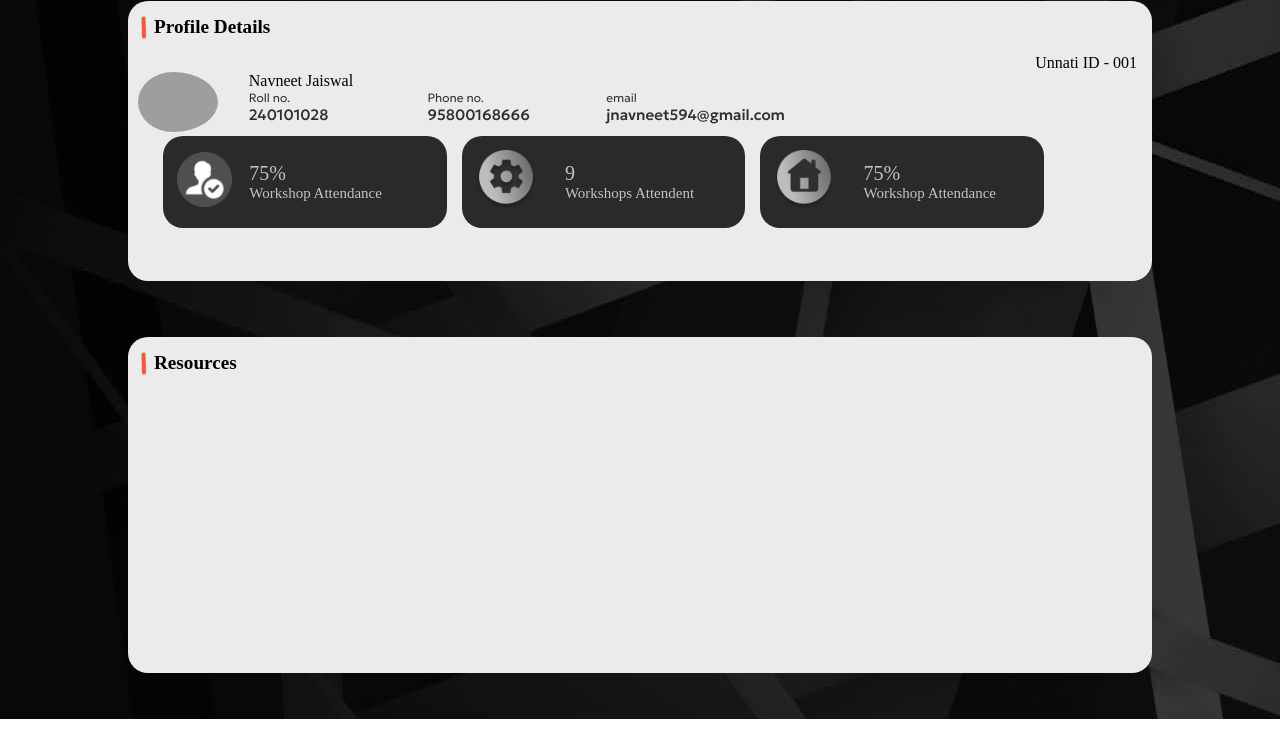
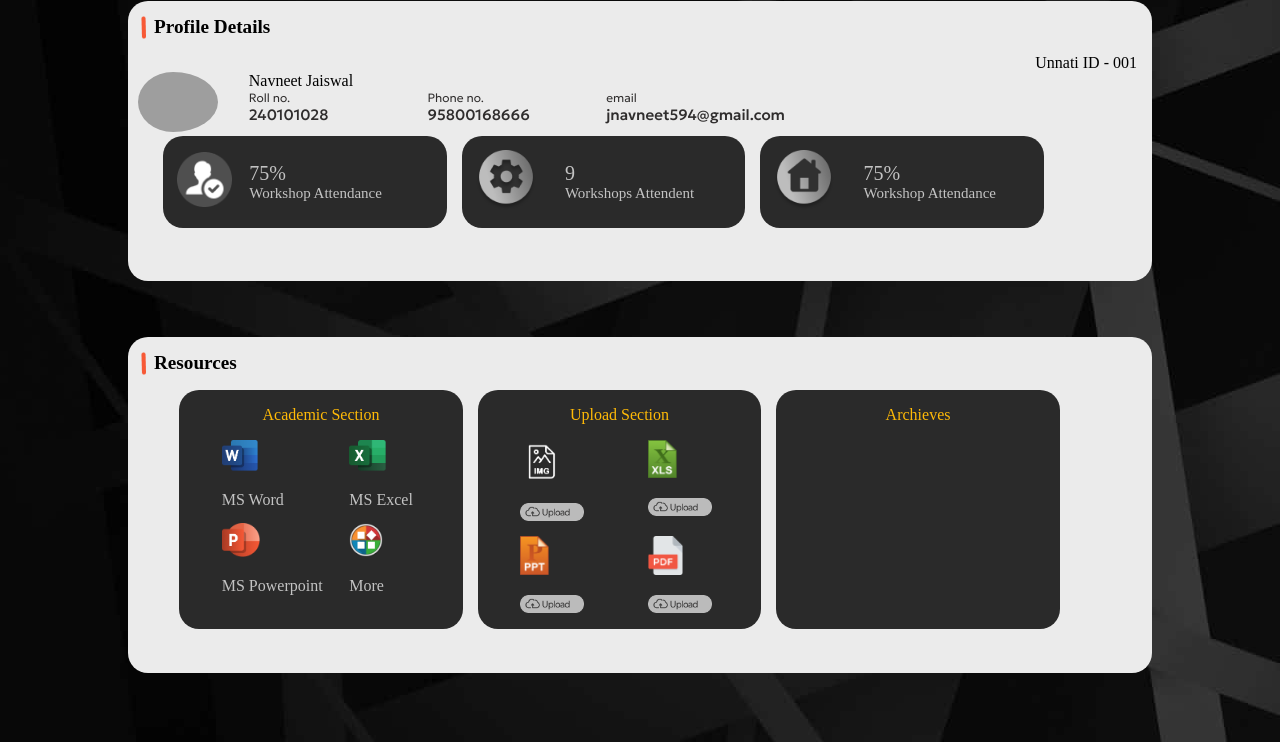
Before and after one commit to itznavneet/unnati-profilepage, a plain HTML site: page index.html in a window 1280 px wide. Shown: the part 81-823 px from the top of the page. Before the commit the page ends 800 px from the top, so only its background shows below. Drawn offline with Linux system fonts and the light colour scheme; grey boxes are pictures that could not be loaded; a web font is replaced by a local one.

Commit message:
Update index.html

```diff
--- a/index.html
+++ b/index.html
@@ -1,5 +1,6 @@
 <!DOCTYPE html>
 <html lang="en">
+
 <head>
     <meta charset="UTF-8">
     <meta name="viewport" content="width=device-width, initial-scale=1.0">
@@ -7,10 +8,11 @@
     <link rel="stylesheet" href="style.css">
 
 </head>
+
 <body>
     <header>
         <div class="left">
-           <img src="LOGO 1.png" alt="logo" height="70px" >
+            <img src="LOGO 1.png" alt="logo" height="70px">
         </div>
         <div class="right">
             <img src="HOME (1).png" alt="" height="50px">
@@ -28,7 +30,8 @@
             </div>
             <div class="content1">
                 <div class="profile_photo">
-            <img src="https://cdn.pixabay.com/photo/2015/10/05/22/37/blank-profile-picture-973460_1280.png" alt="">
+                    <img src="https://cdn.pixabay.com/photo/2015/10/05/22/37/blank-profile-picture-973460_1280.png"
+                        alt="">
                 </div>
                 <div class="float">
                     <div class="name">Navneet Jaiswal</div>
@@ -95,13 +98,68 @@
                 <img src="Line 15.png" alt="">
                 <span> Resources</span>
             </div>
-      <div class="akhirilbox">
-       <div></div>
-       <div></div>
-       <div></div>
+            <div class="lastmaterial" style="display: grid; grid-template-columns: 1fr 1fr 1fr; height: 70%; column-gap: 15px;
+    width: 86%; justify-content: right;
+    position: relative;
+    left: 5%;">
+                <div class="last1" style="background-color: #2A2A2A; border: none;
+        border-radius: 20px; height: 68%;
+        background-color: #2A2A2A;">
+        <p style="color: #FFBA07 ; text-align: center;">Academic Section</p>
+        <div class="llb1" style="display: grid;  grid-template-columns: 45% 45%; grid-template-rows: 30% 30%; position: relative; left: 15%; ">
+            <div class="ll1">
+                <img src="🦆 icon _ms word_.png " alt="" height="38%">
+                <p style="color: #C3C3C3;">MS Word</p>
+            </div>
+            <div class="ll1">
+                <img src="🦆 icon _ms excel_.png" alt=""  height="38%">
+                <p style="color: #C3C3C3;">MS Excel</p>
+            </div>
+            <div class="ll1">
+                <img src="🦆 icon _ms powerpoint_.png" alt=""  height="40%">
+                <p style="color: #C3C3C3;">MS Powerpoint</p>
+            </div>
+            <div class="ll1">
+                <img src="🦆 icon _applications other_.png" alt=""  height="40%">
+                <p style="color: #C3C3C3;">More</p>
+            </div>
+        </div>
+    </div>
+                <div class="last2" style="background-color: #2A2A2A; border: none;
+        border-radius: 20px; height: 68%;
+        background-color: #2A2A2A;">
+        <p style="color: #FFBA07; text-align: center;">Upload Section</p>
+        <div class="llb2" style="display: grid;  grid-template-columns: 45% 45%; grid-template-rows: 32% 32%; position: relative; left: 15%;">
+            <div class="ll2">
+                <img src="What Does It Do_ Image File Is A File Extension For Images - iconSvg.co.png" alt=""  height="45%" position: relative; left: 5%;>
+                <p> <img src="upload.png" alt=""  width="50%" ></p>
+            </div>
+            <div class="ll2">
+                <img src="🦆 icon _vnd ms excel_ (1).png" alt=""  height="40%" position: relative; left: 5%;>
+                <p>  <img src="upload.png" alt=""  width="50%"></p>
+            </div>
+            <div class="ll2">
+                <img src="🦆 icon _vnd ms powerpoint_.png" alt=""  height="40%" position: relative; left: 5%;>
+                <p><img src="upload.png" alt=""  width="50%"></p>
+            </div>
+            <div class="ll2">
+                <img src="pdf icon.png" alt=""  height="40%" position: relative; left: 5%;>
+               <p> <img src="upload.png" alt=""  width="50%"></p>
+            </div>
+        </div>
+
+    </div>
+                <div class="last3" style="background-color: #2A2A2A; border: none;
+        border-radius: 20px; height: 68%;
+        background-color: #2A2A2A;">
+        <p style="color: #FFBA07; text-align: center;">Archieves</p>
+
+
+    </div>
             </div>
         </section>
     </div>
 
 </body>
+
 </html>
```
Lines whose indentation alone changed are shown as unchanged.
